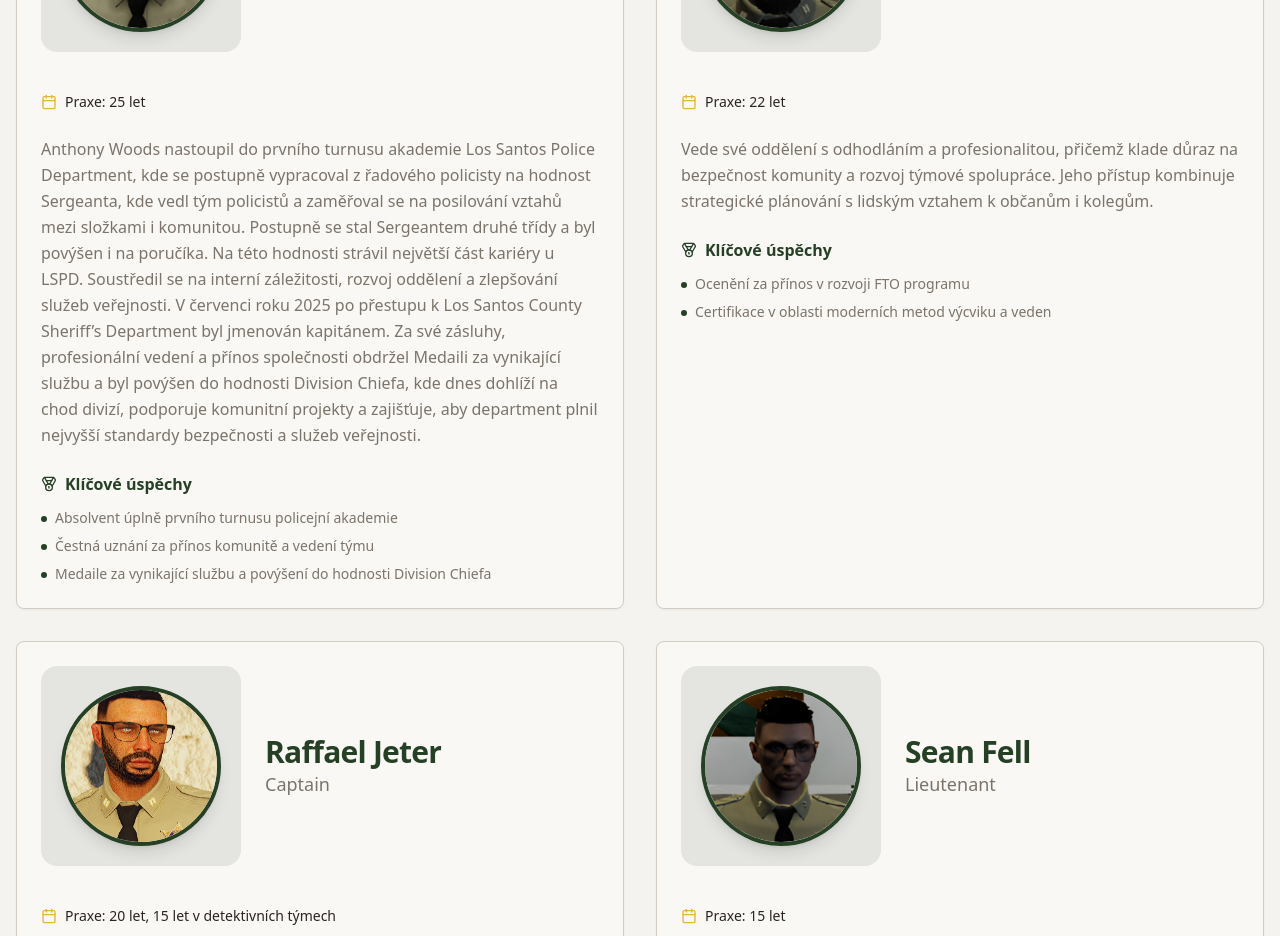
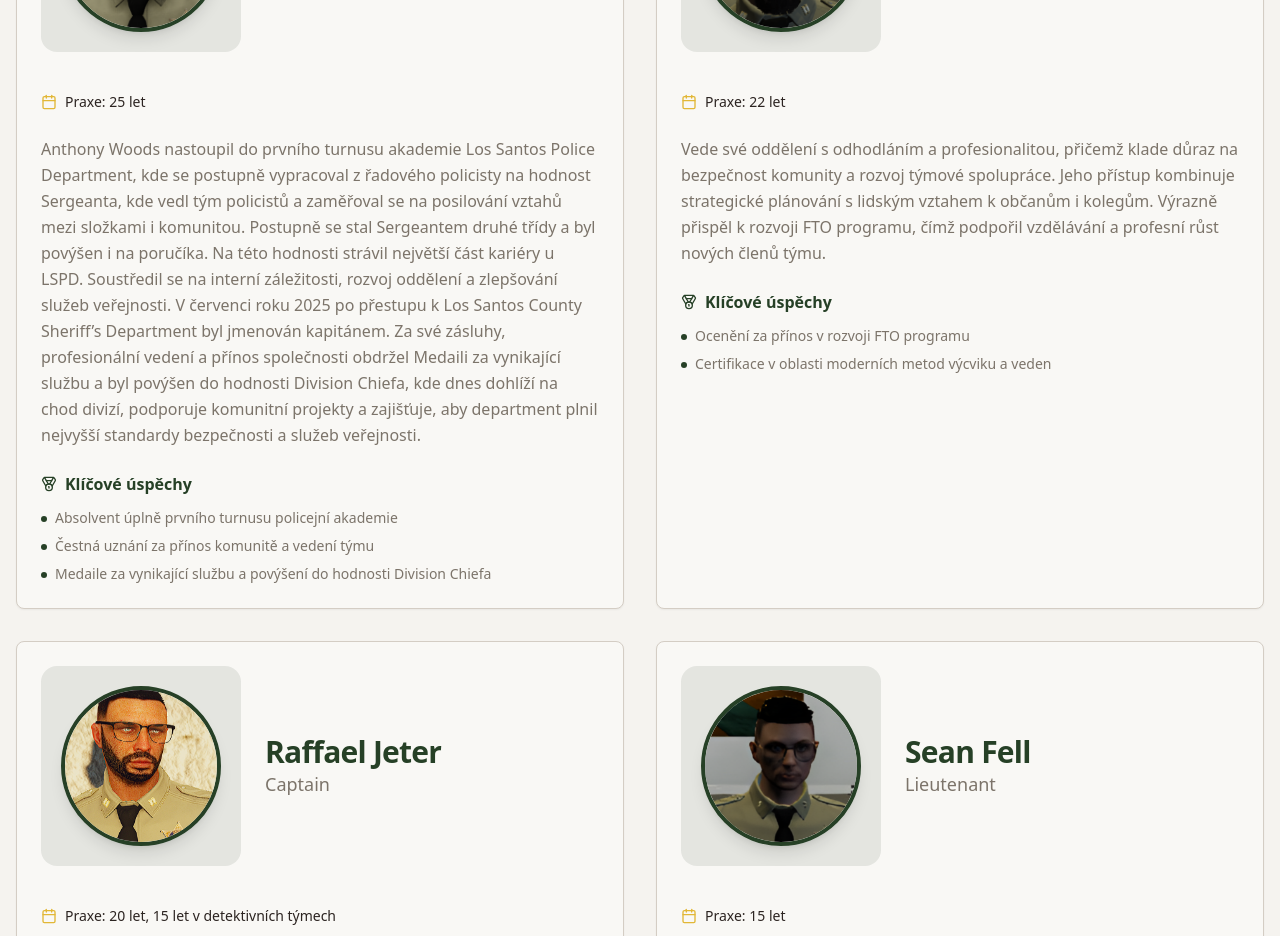
Before and after one commit to Rollazino/lssd-chronicles, a React (Vite) app: page /command in a window 1280 px wide. Shown: the part 1480-2416 px from the top of the page. Built offline with nearby package versions, Linux system fonts and the light colour scheme.

Commit message:
Update src/pages/Command.tsx
Co-authored-by: Copilot <175728472+Copilot@users.noreply.github.com>

```diff
--- a/src/pages/Command.tsx
+++ b/src/pages/Command.tsx
@@ -35,7 +35,7 @@ const Command = () => {
       title: "Captain",
       experience: "22 let",
       image: "/images/Miller.png",
-      description: "Vede své oddělení s odhodláním a profesionalitou, přičemž klade důraz na bezpečnost komunity a rozvoj týmové spolupráce. Jeho přístup kombinuje strategické plánování s lidským vztahem k občanům i kolegům.",
+      description: "Vede své oddělení s odhodláním a profesionalitou, přičemž klade důraz na bezpečnost komunity a rozvoj týmové spolupráce. Jeho přístup kombinuje strategické plánování s lidským vztahem k občanům i kolegům. Výrazně přispěl k rozvoji FTO programu, čímž podpořil vzdělávání a profesní růst nových členů týmu.",
       achievements: ["Ocenění za přínos v rozvoji FTO programu", "Certifikace v oblasti moderních metod výcviku a veden"]
     },
     {
```
